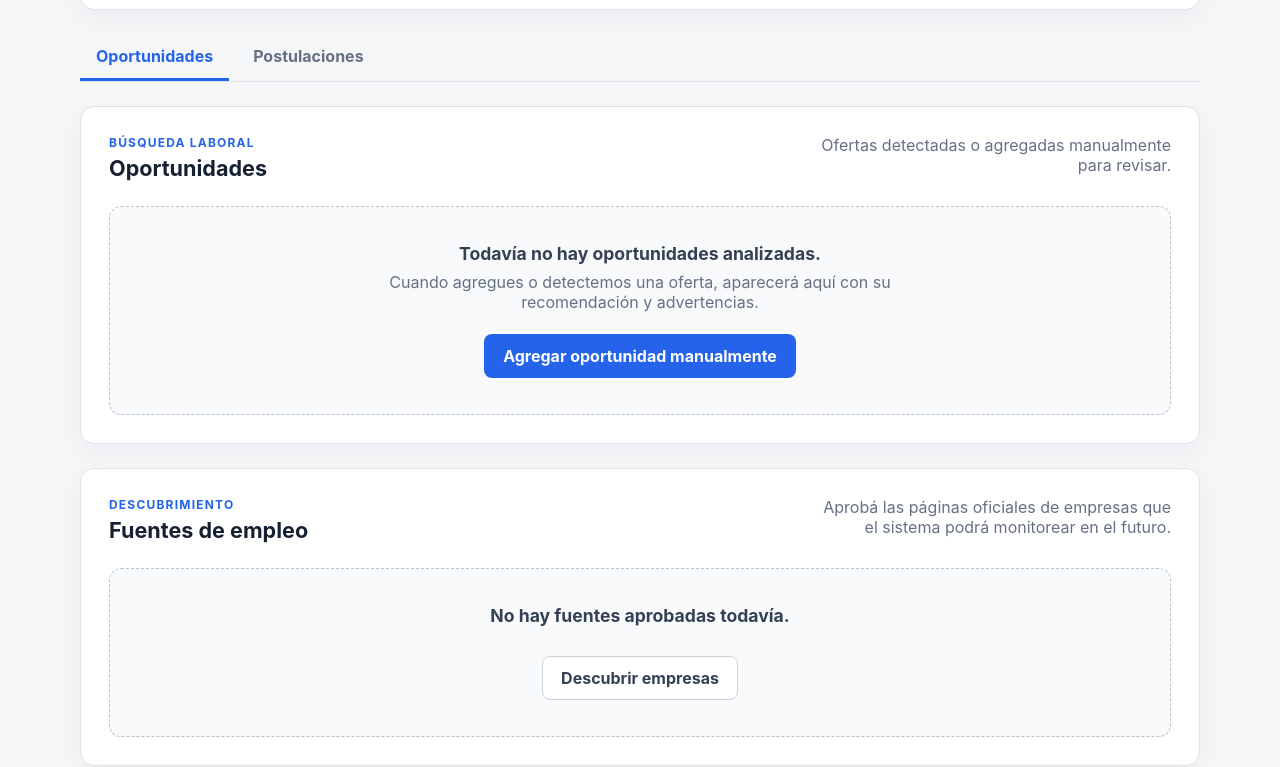
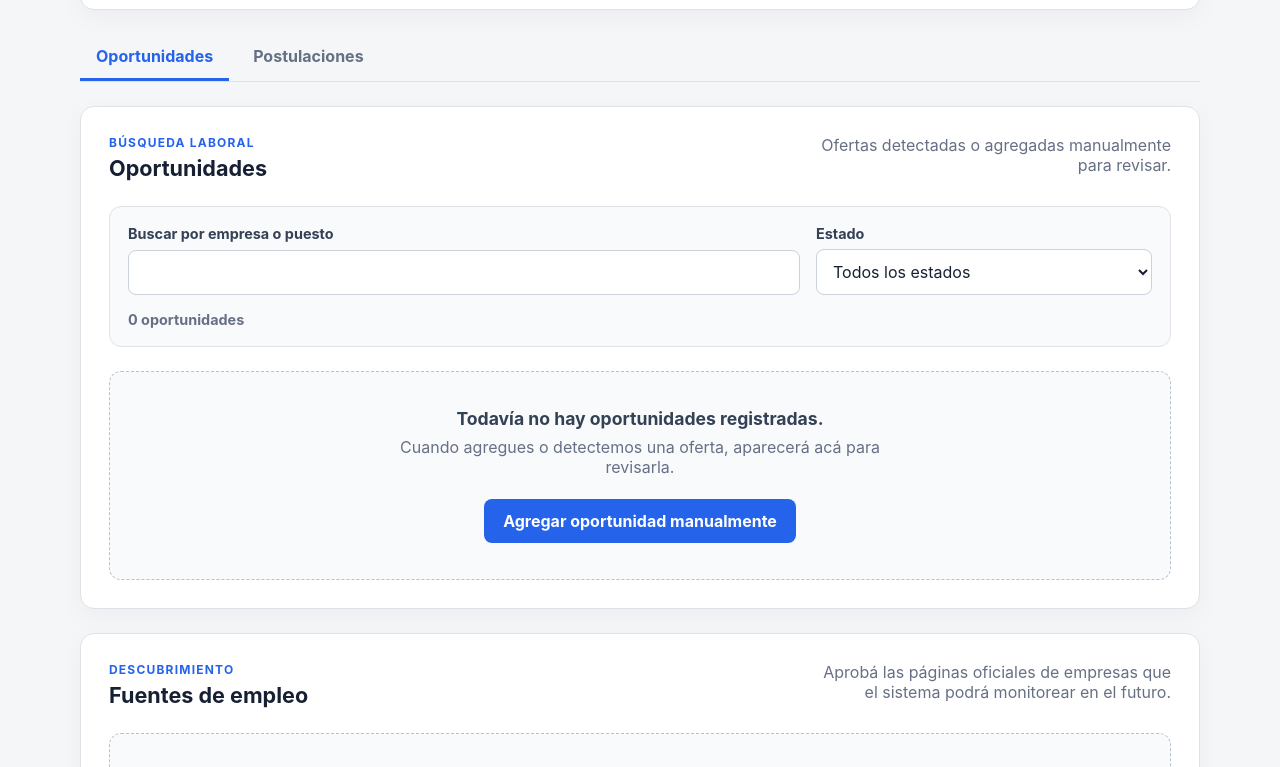
Before and after one commit to tato22-alt/gestor-postulaciones-it, a React (Vite) app: page / in a window 1280 px wide. Shown: the part 1393-2160 px from the top of the page. Built offline with nearby package versions, Linux system fonts and the light colour scheme.

Commit message:
feat: add opportunity search and status filters

```diff
--- a/src/App.css
+++ b/src/App.css
@@ -426,11 +426,74 @@
   opacity: 0.8;
 }
 
+.opportunity-filters {
+  display: grid;
+  gap: 16px;
+  margin-bottom: 24px;
+  border: 1px solid #dfe3e8;
+  border-radius: 12px;
+  background: #f8fafc;
+  padding: 18px;
+}
+
+.opportunity-filter-grid {
+  display: grid;
+  grid-template-columns: minmax(0, 2fr) minmax(200px, 1fr);
+  gap: 16px;
+}
+
+.opportunity-filter-field {
+  display: grid;
+  min-width: 0;
+  gap: 7px;
+}
+
+.opportunity-filter-field label {
+  color: #344054;
+  font-size: 0.9rem;
+  font-weight: 650;
+}
+
+.opportunity-filter-field input,
+.opportunity-filter-field select {
+  width: 100%;
+  min-width: 0;
+  min-height: 44px;
+  border: 1px solid #cbd2dc;
+  border-radius: 8px;
+  background: #ffffff;
+  color: #172033;
+  font: inherit;
+  padding: 11px 12px;
+}
+
+.opportunity-filter-field input:focus,
+.opportunity-filter-field select:focus {
+  border-color: #2563eb;
+  outline: 3px solid rgba(37, 99, 235, 0.14);
+}
+
+.opportunity-filter-summary {
+  display: flex;
+  align-items: center;
+  justify-content: space-between;
+  gap: 16px;
+}
+
+.opportunity-filter-actions {
+  display: flex;
+  flex-wrap: wrap;
+  justify-content: flex-end;
+  gap: 10px;
+}
+
 .opportunity-count {
-  margin: 0 0 16px;
+  min-width: 0;
+  margin: 0;
   color: #667085;
   font-size: 0.9rem;
   font-weight: 650;
+  overflow-wrap: anywhere;
 }
 
 .opportunity-list {
@@ -578,6 +641,10 @@
     grid-column: auto;
   }
 
+  .opportunity-filter-grid {
+    grid-template-columns: 1fr;
+  }
+
   .header-actions {
     justify-content: flex-start;
   }
@@ -617,8 +684,15 @@
   }
 
   .form-actions .button,
-  .header-content .button {
+  .header-content .button,
+  .opportunity-filter-actions .button {
     width: 100%;
+  }
+
+  .opportunity-filter-summary,
+  .opportunity-filter-actions {
+    align-items: stretch;
+    flex-direction: column;
   }
 
   .header-actions {
--- a/src/App.jsx
+++ b/src/App.jsx
@@ -1,6 +1,7 @@
 import { useEffect, useState } from 'react'
 import './App.css'
 import calculateDashboardMetrics from './application/calculateDashboardMetrics.js'
+import filterOpportunities from './application/filterOpportunities.js'
 import ApplicationList from './components/ApplicationList.jsx'
 import FollowUpPanel from './components/FollowUpPanel.jsx'
 import Header from './components/Header.jsx'
@@ -42,6 +43,12 @@ function App() {
   const [persistenceWarning, setPersistenceWarning] = useState(
     initialOpportunityLoad.ok ? null : LOAD_WARNING,
   )
+  const [opportunitySearchQuery, setOpportunitySearchQuery] = useState('')
+  const [opportunityStatusFilter, setOpportunityStatusFilter] = useState(null)
+  const visibleOpportunities = filterOpportunities(opportunities, {
+    searchQuery: opportunitySearchQuery,
+    status: opportunityStatusFilter,
+  })
   const dashboardMetrics = calculateDashboardMetrics({
     opportunities,
     now: new Date(),
@@ -76,6 +83,15 @@ function App() {
 
   const closeOpportunityForm = () => {
     setIsOpportunityFormVisible(false)
+  }
+
+  const clearOpportunitySearch = () => {
+    setOpportunitySearchQuery('')
+  }
+
+  const resetOpportunityFilters = () => {
+    setOpportunitySearchQuery('')
+    setOpportunityStatusFilter(null)
   }
 
   const createOpportunity = (opportunityData) => {
@@ -115,7 +131,17 @@ function App() {
         {isOpportunityFormVisible && (
           <OpportunityForm onSubmit={createOpportunity} onCancel={closeOpportunityForm} />
         )}
-        <OpportunitySection opportunities={opportunities} onAddOpportunity={openOpportunityForm} />
+        <OpportunitySection
+          opportunities={opportunities}
+          visibleOpportunities={visibleOpportunities}
+          searchQuery={opportunitySearchQuery}
+          statusFilter={opportunityStatusFilter}
+          onSearchChange={setOpportunitySearchQuery}
+          onStatusChange={setOpportunityStatusFilter}
+          onClearSearch={clearOpportunitySearch}
+          onResetFilters={resetOpportunityFilters}
+          onAddOpportunity={openOpportunityForm}
+        />
         <SourceSection />
         <ApplicationList />
         <FollowUpPanel />
--- /dev/null
+++ b/src/application/filterOpportunities.js
@@ -0,0 +1,41 @@
+import { OPPORTUNITY_STATUSES } from '../constants/domainOptions.js'
+
+const VALID_OPPORTUNITY_STATUSES = new Set(
+  Object.values(OPPORTUNITY_STATUSES).map((status) => status.value),
+)
+
+function normalizeSearchText(value) {
+  return typeof value === 'string' ? value.trim().toLocaleLowerCase('es') : ''
+}
+
+export default function filterOpportunities(
+  opportunities,
+  { searchQuery = '', status = null } = {},
+) {
+  if (!Array.isArray(opportunities)) {
+    return []
+  }
+
+  if (status !== null && !VALID_OPPORTUNITY_STATUSES.has(status)) {
+    return []
+  }
+
+  const normalizedQuery = normalizeSearchText(searchQuery)
+
+  return opportunities.filter((opportunity) => {
+    const matchesStatus = status === null || opportunity?.status === status
+
+    if (!matchesStatus) {
+      return false
+    }
+
+    if (!normalizedQuery) {
+      return true
+    }
+
+    const company = normalizeSearchText(opportunity?.company)
+    const title = normalizeSearchText(opportunity?.title)
+
+    return company.includes(normalizedQuery) || title.includes(normalizedQuery)
+  })
+}
--- /dev/null
+++ b/src/components/OpportunityFilters.jsx
@@ -0,0 +1,98 @@
+import { OPPORTUNITY_STATUSES } from '../constants/domainOptions.js'
+
+const ALL_STATUS_VALUE = 'all'
+
+function getOpportunityLabel(count) {
+  return count === 1 ? 'oportunidad' : 'oportunidades'
+}
+
+function OpportunityFilters({
+  searchQuery,
+  status,
+  totalCount,
+  visibleCount,
+  onSearchChange,
+  onStatusChange,
+  onClearSearch,
+  onResetFilters,
+}) {
+  const hasSearchText = searchQuery.length > 0
+  const hasActiveSearch = searchQuery.trim().length > 0
+  const hasStatusFilter = status !== null
+  const hasActiveFilters = hasActiveSearch || hasStatusFilter
+  const countMessage = hasActiveFilters
+    ? `Mostrando ${visibleCount} de ${totalCount} ${getOpportunityLabel(totalCount)}`
+    : `${totalCount} ${getOpportunityLabel(totalCount)}`
+
+  const handleStatusChange = (event) => {
+    onStatusChange(
+      event.target.value === ALL_STATUS_VALUE ? null : event.target.value,
+    )
+  }
+
+  return (
+    <div className="opportunity-filters">
+      <div className="opportunity-filter-grid">
+        <div className="opportunity-filter-field">
+          <label htmlFor="opportunity-search">Buscar por empresa o puesto</label>
+          <input
+            id="opportunity-search"
+            name="opportunitySearch"
+            type="search"
+            value={searchQuery}
+            onChange={(event) => onSearchChange(event.target.value)}
+            autoComplete="off"
+          />
+        </div>
+
+        <div className="opportunity-filter-field">
+          <label htmlFor="opportunity-status-filter">Estado</label>
+          <select
+            id="opportunity-status-filter"
+            name="opportunityStatus"
+            value={status ?? ALL_STATUS_VALUE}
+            onChange={handleStatusChange}
+          >
+            <option value={ALL_STATUS_VALUE}>Todos los estados</option>
+            {Object.values(OPPORTUNITY_STATUSES).map((opportunityStatus) => (
+              <option key={opportunityStatus.value} value={opportunityStatus.value}>
+                {opportunityStatus.label}
+              </option>
+            ))}
+          </select>
+        </div>
+      </div>
+
+      <div className="opportunity-filter-summary">
+        <p className="opportunity-count" aria-live="polite">
+          {countMessage}
+        </p>
+
+        {(hasSearchText || hasStatusFilter) && (
+          <div className="opportunity-filter-actions">
+            {hasSearchText && (
+              <button
+                className="button button-secondary"
+                type="button"
+                onClick={onClearSearch}
+              >
+                Limpiar búsqueda
+              </button>
+            )}
+            {hasStatusFilter && (
+              <button
+                className="button button-secondary"
+                type="button"
+                onClick={onResetFilters}
+              >
+                Restablecer filtros
+              </button>
+            )}
+          </div>
+        )}
+      </div>
+    </div>
+  )
+}
+
+export default OpportunityFilters
--- a/src/components/OpportunitySection.jsx
+++ b/src/components/OpportunitySection.jsx
@@ -1,6 +1,17 @@
 import OpportunityCard from './OpportunityCard.jsx'
+import OpportunityFilters from './OpportunityFilters.jsx'
 
-function OpportunitySection({ opportunities, onAddOpportunity }) {
+function OpportunitySection({
+  opportunities,
+  visibleOpportunities,
+  searchQuery,
+  statusFilter,
+  onSearchChange,
+  onStatusChange,
+  onClearSearch,
+  onResetFilters,
+  onAddOpportunity,
+}) {
   return (
     <section className="panel" aria-labelledby="opportunities-title">
       <div className="section-heading">
@@ -11,10 +22,21 @@ function OpportunitySection({ opportunities, onAddOpportunity }) {
         <p>Ofertas detectadas o agregadas manualmente para revisar.</p>
       </div>
 
+      <OpportunityFilters
+        searchQuery={searchQuery}
+        status={statusFilter}
+        totalCount={opportunities.length}
+        visibleCount={visibleOpportunities.length}
+        onSearchChange={onSearchChange}
+        onStatusChange={onStatusChange}
+        onClearSearch={onClearSearch}
+        onResetFilters={onResetFilters}
+      />
+
       {opportunities.length === 0 ? (
         <div className="empty-state compact-empty-state">
-          <h3>Todavía no hay oportunidades analizadas.</h3>
-          <p>Cuando agregues o detectemos una oferta, aparecerá aquí con su recomendación y advertencias.</p>
+          <h3>Todavía no hay oportunidades registradas.</h3>
+          <p>Cuando agregues o detectemos una oferta, aparecerá acá para revisarla.</p>
           <button
             className="button button-primary empty-state-action"
             type="button"
@@ -23,16 +45,23 @@ function OpportunitySection({ opportunities, onAddOpportunity }) {
             Agregar oportunidad manualmente
           </button>
         </div>
+      ) : visibleOpportunities.length === 0 ? (
+        <div className="empty-state compact-empty-state">
+          <h3>No encontramos oportunidades que coincidan.</h3>
+          <p>Las oportunidades guardadas siguen disponibles. Probá con otra búsqueda o restablecé los filtros actuales.</p>
+          <button
+            className="button button-secondary empty-state-action"
+            type="button"
+            onClick={onResetFilters}
+          >
+            Restablecer filtros
+          </button>
+        </div>
       ) : (
-        <div>
-          <p className="opportunity-count" aria-live="polite">
-            {opportunities.length} {opportunities.length === 1 ? 'oportunidad' : 'oportunidades'}
-          </p>
-          <div className="opportunity-list">
-            {opportunities.map((opportunity) => (
-              <OpportunityCard key={opportunity.id} opportunity={opportunity} />
-            ))}
-          </div>
+        <div className="opportunity-list">
+          {visibleOpportunities.map((opportunity) => (
+            <OpportunityCard key={opportunity.id} opportunity={opportunity} />
+          ))}
         </div>
       )}
     </section>
```
